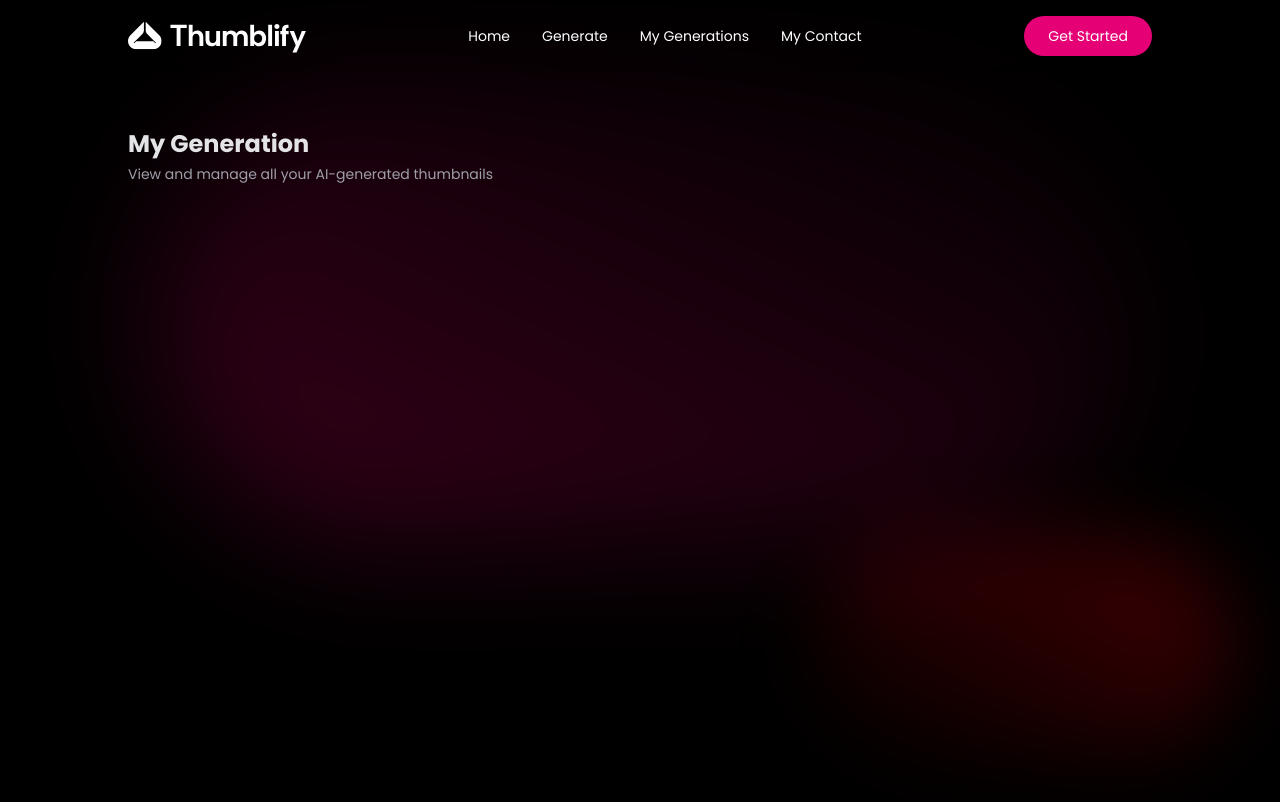
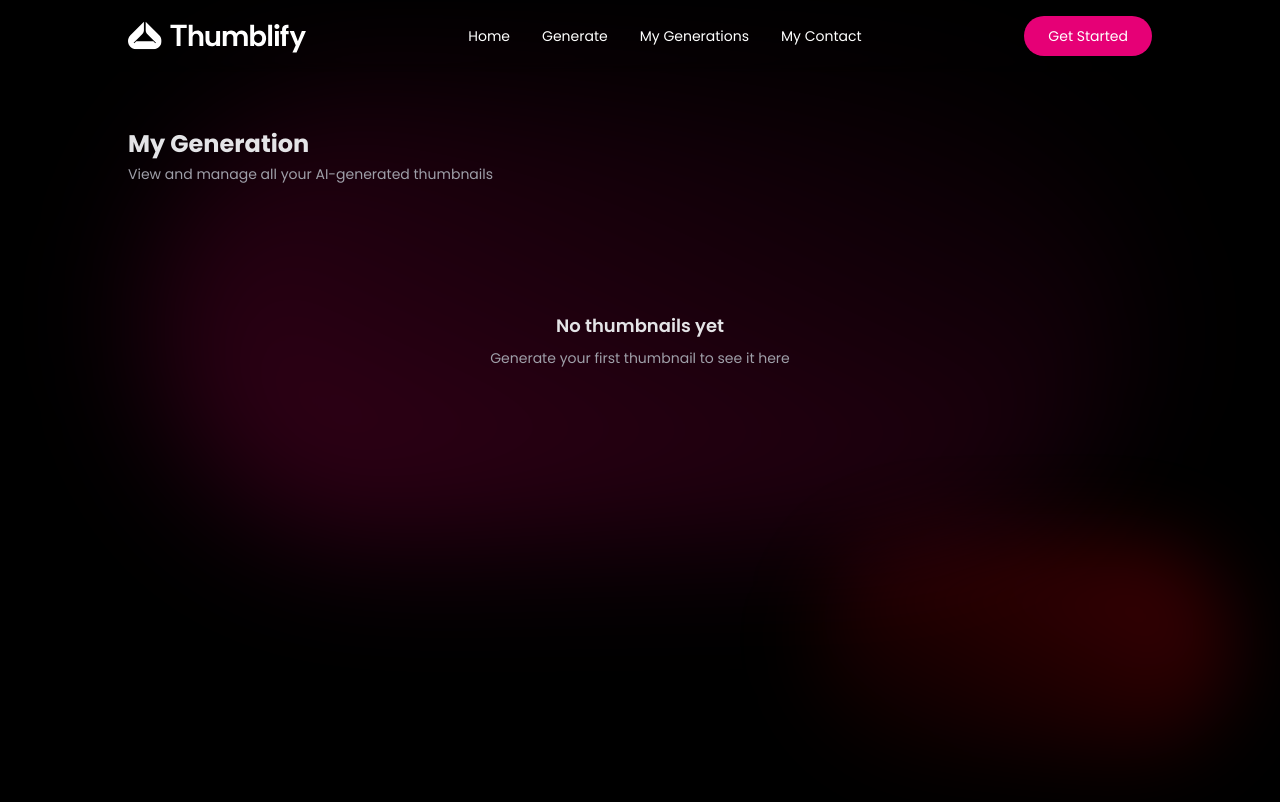
Before and after one commit to Istekhar-Arkam/AI-Thumbnail-Generator-App, a React (Vite) app in the folder Frontend/: page /my-generations in a window 1280 px wide. Shown: the top 802 px of the page. Built offline with nearby package versions, Linux system fonts and the light colour scheme.

Commit message:
refactor: Update MyGeneration component to improve loading and empty state handling

```diff
--- a/Frontend/src/pages/MyGeneration.tsx
+++ b/Frontend/src/pages/MyGeneration.tsx
@@ -3,12 +3,12 @@ import SoftBackdrop from "../components/SoftBackdrop";
 import { type IThumbnail, dummyThumbnails } from "../assets/assets";
 
 const MyGeneration = () => {
-  const [thumbnails, setThumbnails] = useState<IThumbnail>([]);
+  const [thumbnails, setThumbnails] = useState<IThumbnail[]>([]);
   const [loading, setLoading] = useState(false);
 
   const fetchThumbnails = async () => {
-    setThumbnails(dummyThumbnails as unknown as IThumbnail[]);
-    setLoading(false);
+    // setThumbnails(dummyThumbnails as unknown as IThumbnail[]);
+    // setLoading(false);
   };
 
   const handleDownload = (image_url: string) => {
@@ -33,6 +33,31 @@ const MyGeneration = () => {
             View and manage all your AI-generated thumbnails
           </p>
         </div>
+        {/* loading */}
+
+        {loading && (
+          <div className="grid grid-cols-1 sm:grid-cols-2 lg:grid-cols-3 gap-6">
+            {Array.from({ length: 6 }).map((_, i) => (
+              <div
+                key={i}
+                className="rounded-2xl bg-white/6 border border-white/10 animate-pulse h-[260px]"
+              ></div>
+            ))}
+          </div>
+        )}
+
+        {/* empty state */}
+
+        {!loading && thumbnails.length === 0 && (
+          <div className="text-center py-24">
+            <h3 className="text-lg font-semibold text-zinc-200">
+              No thumbnails yet
+            </h3>
+            <p className="text-sm text-zinc-400 mt-2">
+              Generate your first thumbnail to see it here
+            </p>
+          </div>
+        )}
       </div>
     </>
   );
```
